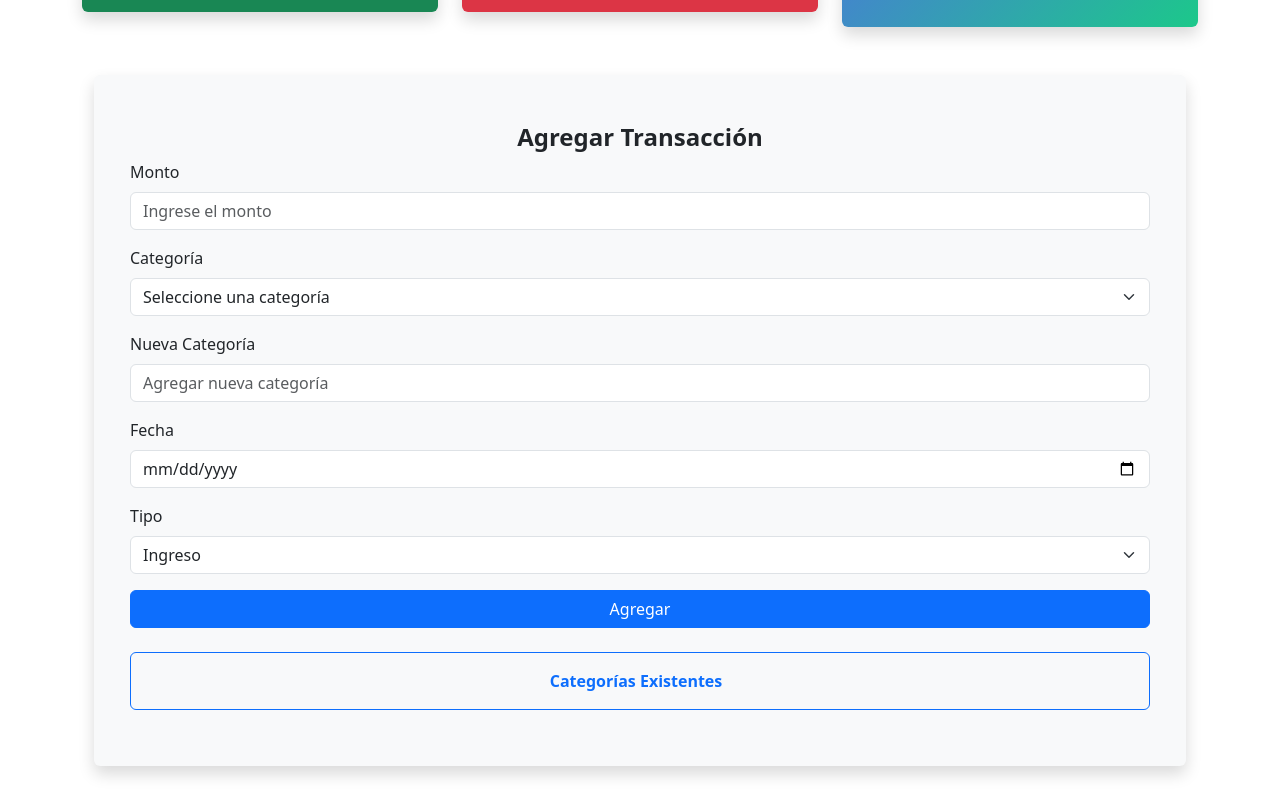
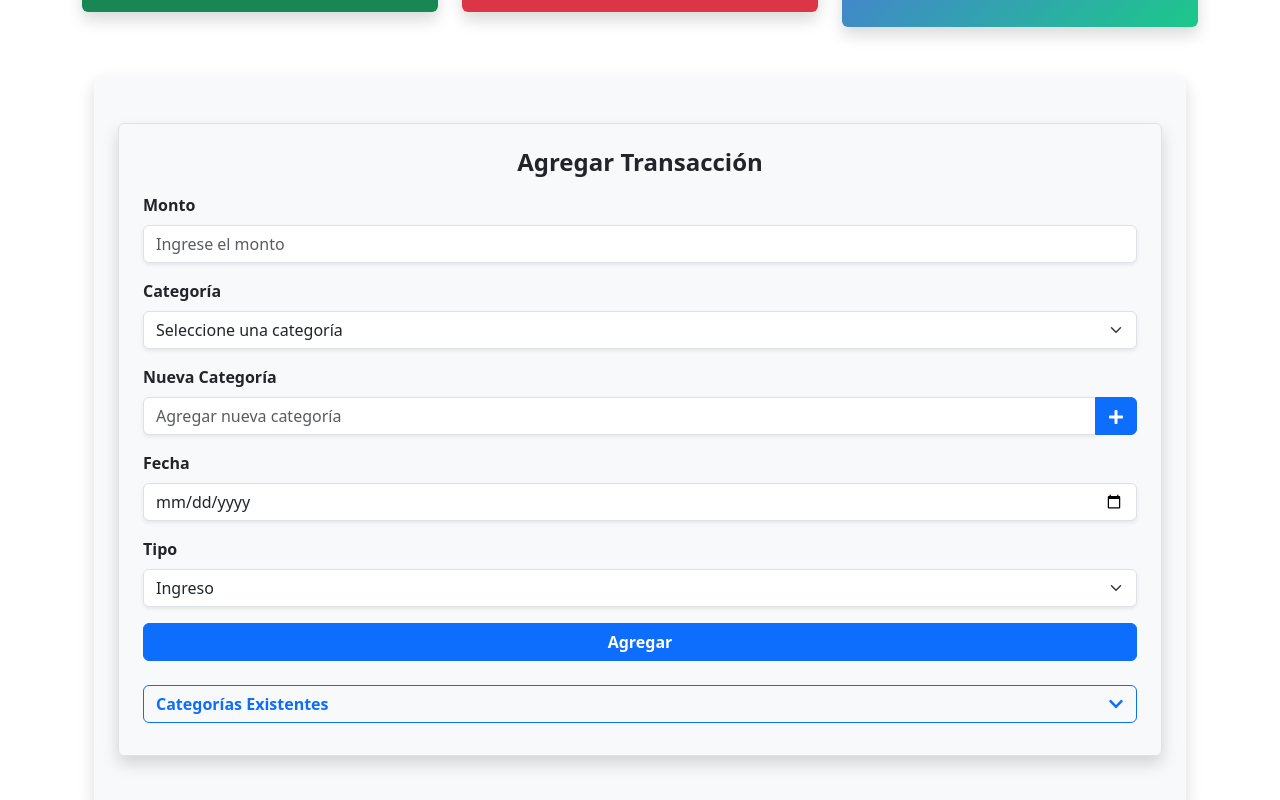
Before and after one commit to WildoFari/Finance-Tracker., a React (Create React App) app: page / in a window 1280 px wide. Shown: the part 280-1080 px from the top of the page. Built offline with nearby package versions, Linux system fonts and the light colour scheme.

Commit message:
Implemented improvements in AddTransaction

```diff
--- a/src/components/AddTransaction.js
+++ b/src/components/AddTransaction.js
@@ -2,6 +2,7 @@ import React, { useState, useContext } from 'react';
 import { TransactionContext } from '../context/TransactionContext';
 import { ToastContainer, toast } from 'react-toastify';
 import 'react-toastify/dist/ReactToastify.css';
+import { FaPlus, FaTrashAlt, FaChevronDown, FaChevronUp } from 'react-icons/fa';
 
 const AddTransaction = () => {
     const { addTransaction, categories, addCategory, deleteCategory } = useContext(TransactionContext);
@@ -73,94 +74,88 @@ const AddTransaction = () => {
         }
     };
 
-
     return (
-        <form onSubmit={handleSubmit} className="container my-4">
-            <h4 className="text-center fw-bold">Agregar Transacción</h4>
+        <form onSubmit={handleSubmit} className="container my-4 p-4 border rounded shadow">
+            <h4 className="text-center fw-bold mb-3">Agregar Transacción</h4>
             <div className="mb-3">
-                <label className="form-label">Monto</label>
+                <label className="form-label fw-semibold">Monto</label>
                 <input
                     type="tel"
                     name="amount"
                     value={form.amount}
                     onChange={handleAmountChange}
-                    className="form-control"
+                    className="form-control shadow-sm"
                     placeholder="Ingrese el monto"
                     inputMode="numeric"
                 />
             </div>
 
             <div className="mb-3">
-                <label className="form-label">Categoría</label>
-                <select name="category" value={form.category} onChange={handleChange} className="form-select">
+                <label className="form-label fw-semibold">Categoría</label>
+                <select name="category" value={form.category} onChange={handleChange} className="form-select shadow-sm">
                     <option value="">Seleccione una categoría</option>
                     {categories.map((category, index) => (
                         <option key={index} value={category}>{category}</option>
                     ))}
                 </select>
             </div>
+
             <div className="mb-3">
-                <label className="form-label">Nueva Categoría</label>
+                <label className="form-label fw-semibold">Nueva Categoría</label>
                 <div className="input-group">
                     <input
                         type="text"
                         value={newCategory}
                         onChange={(e) => setNewCategory(e.target.value)}
-                        className="form-control"
+                        className="form-control shadow-sm"
                         placeholder="Agregar nueva categoría"
                     />
-                    {newCategory.trim() !== '' && (
                     <button
                         type="button"
-                            className={`btn btn-${loadingCategory ? 'dark' : 'primary'} ms-2 border-start-0`} // Separa el botón con margen
+                        className={`btn btn-${loadingCategory ? 'dark' : 'primary'}`}
                         onClick={handleAddCategory}
                         disabled={loadingCategory}
                     >
                         {loadingCategory ? (
-                                <>
-                                    <span className="spinner-border spinner-border-sm me-2"></span>
-                                    Agregando...
-                                </>
+                            <span className="spinner-border spinner-border-sm"></span>
                         ) : (
-                                "Agregar"
+                            <FaPlus />
                         )}
                     </button>
-                    )}
                 </div>
                 {error && <p className="text-danger mt-2">{error}</p>}
             </div>
 
             <div className="mb-3">
-                <label className="form-label">Fecha</label>
-                <input type="date" name="date" value={form.date} onChange={handleChange} className="form-control" />
+                <label className="form-label fw-semibold">Fecha</label>
+                <input type="date" name="date" value={form.date} onChange={handleChange} className="form-control shadow-sm" />
             </div>
+
             <div className="mb-3">
-                <label className="form-label">Tipo</label>
-                <select name="type" value={form.type} onChange={handleChange} className="form-select">
+                <label className="form-label fw-semibold">Tipo</label>
+                <select name="type" value={form.type} onChange={handleChange} className="form-select shadow-sm">
                     <option value="Ingreso">Ingreso</option>
                     <option value="Egreso">Egreso</option>
                 </select>
             </div>
-            <button type="submit" className="btn btn-primary w-100" disabled={loadingTransaction}>
+
+            <button type="submit" className="btn btn-primary w-100 fw-bold" disabled={loadingTransaction}>
                 {loadingTransaction ? (
-                    <>
-                        <span className="spinner-border spinner-border-sm me-2"></span>
-                        Agregando...
-                    </>
+                    <span className="spinner-border spinner-border-sm"></span>
                 ) : (
                     "Agregar"
                 )}
             </button>
+
             <div className="mt-4">
-                <h4
-                    className="btn btn-outline-primary p-3 w-100 d-flex justify-content-center align-items-center"
+                <h5
+                    className="btn btn-outline-primary w-100 fw-bold d-flex justify-content-between align-items-center"
                     onClick={() => setShowCategories(!showCategories)}
-                    style={{ cursor: 'pointer', fontWeight: 'bold', textAlign: 'center' }}
+                    style={{ cursor: 'pointer' }}
                 >
                     Categorías Existentes
-                    <i className={`fas ${showCategories ? 'fa-chevron-up' : 'fa-chevron-down'} ms-2`}></i>
-                </h4>
-
+                    {showCategories ? <FaChevronUp /> : <FaChevronDown />}
+                </h5>
 
                 {showCategories && (
                     <ul className="list-group">
@@ -169,22 +164,13 @@ const AddTransaction = () => {
                                 {category}
                                 <button
                                     className={`btn btn-sm ${loadingDelete[category] ? 'btn-secondary' : 'btn-danger'}`}
-                                    onClick={() => {
-                                        if (window.confirm(`¿Seguro que quieres eliminar la categoría "${category}"?`)) {
-                                            handleDeleteCategory(category);
-                                        }
-                                    }}
+                                    onClick={() => handleDeleteCategory(category)}
                                     disabled={loadingDelete[category]}
                                 >
                                     {loadingDelete[category] ? (
-                                        <>
-                                            <span className="spinner-border spinner-border-sm me-2"></span>
-                                            Eliminando...
-                                        </>
+                                        <span className="spinner-border spinner-border-sm"></span>
                                     ) : (
-                                        <>
-                                            <i className="fas fa-trash-alt me-1"></i> Eliminar
-                                        </>
+                                        <FaTrashAlt />
                                     )}
                                 </button>
                             </li>
```
Lines whose indentation alone changed are shown as unchanged.
